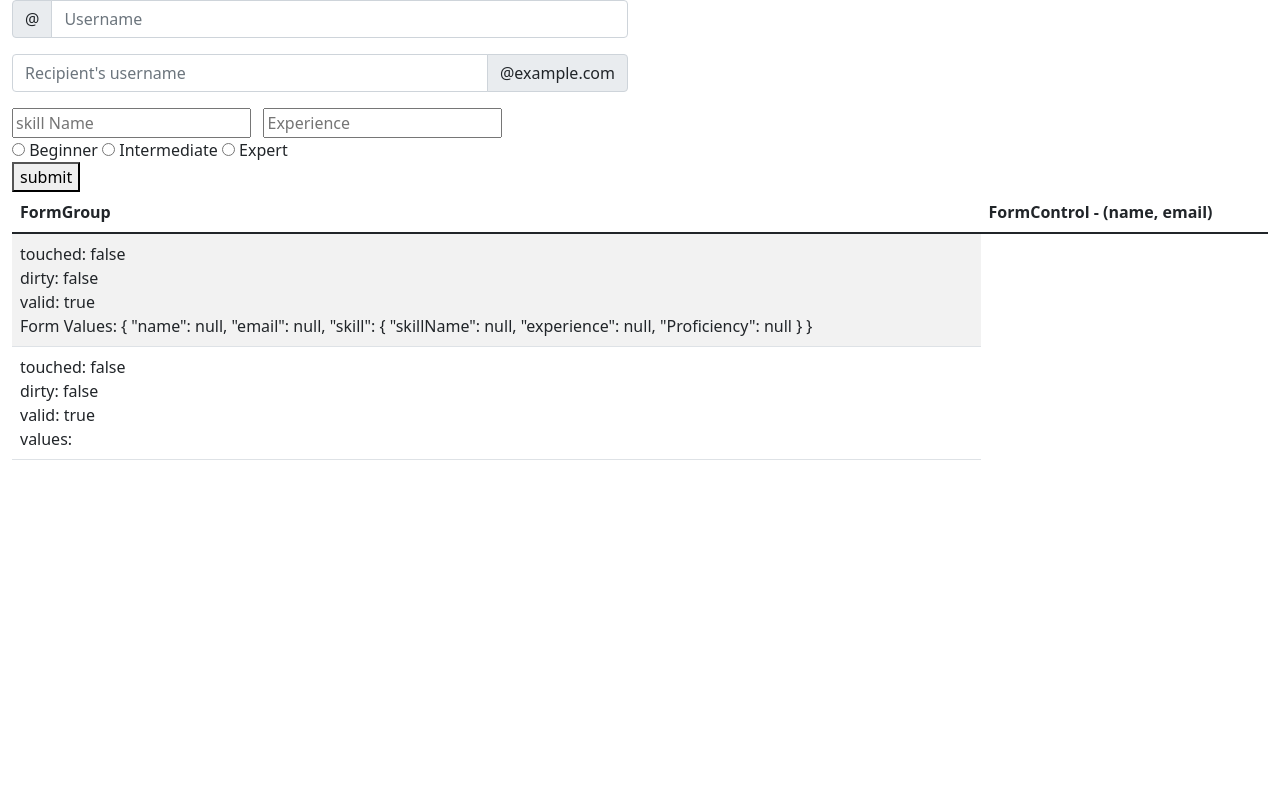
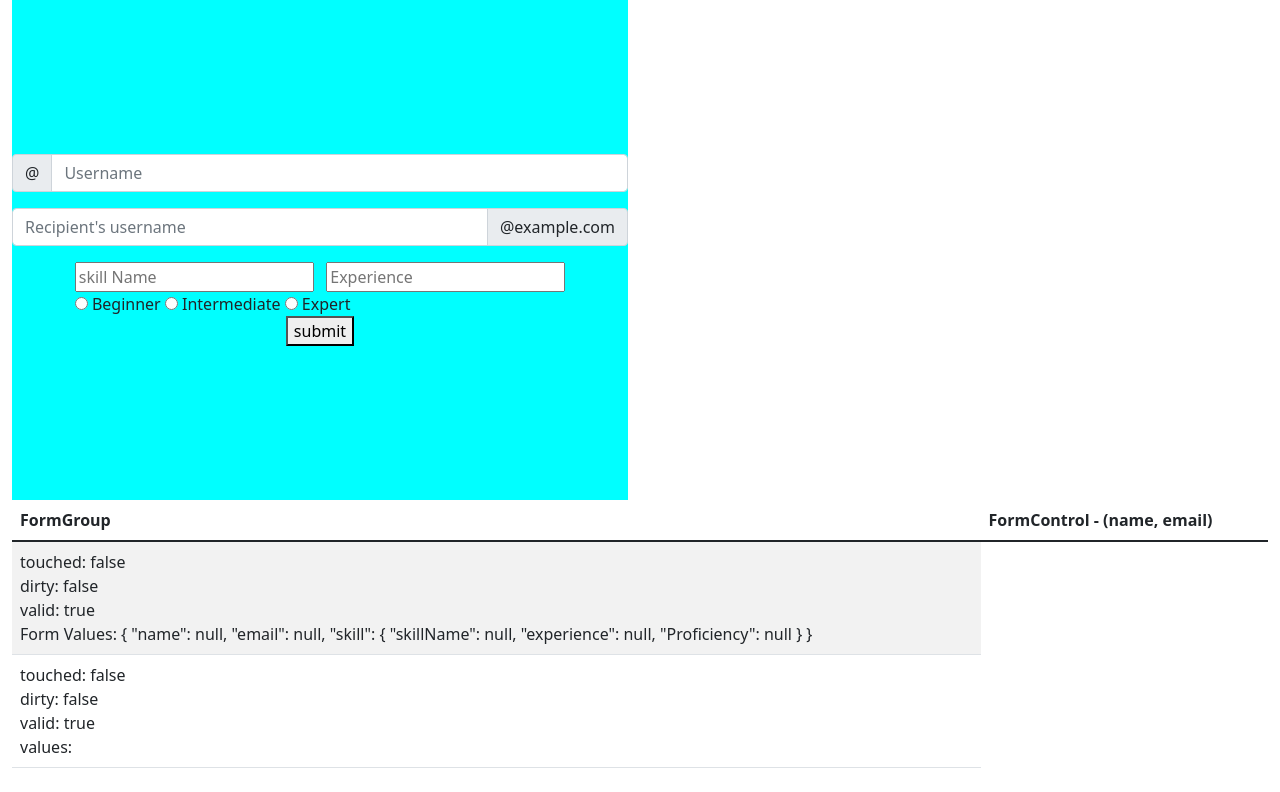
Before and after one commit to tveeru/angular_Topics, an Angular app: page / in a window 1280 px wide. Shown: the top 792 px of the page. Built offline with nearby package versions, Linux system fonts and the light colour scheme.

Commit message:
data added

```diff
--- a/src/app/app.component.css
+++ b/src/app/app.component.css
@@ -0,0 +1,15 @@
+.form-align{
+  background-color: aqua;
+  /* left: 50%;
+  top: 50%;
+  /* width: 100%;
+  position: absolute;
+  transform: translate(-50%,-50%); */
+
+  height:500px;
+  display: flex;
+  justify-content: center;
+  align-items: center;
+  flex-direction: column;
+
+}
--- a/src/app/app.component.html
+++ b/src/app/app.component.html
@@ -18,9 +18,9 @@
 
 -->
 <div class="container-fluid">
-  <div class="row">
-    <div class="col-md-6">
-      <form [formGroup]="employeeForm" (ngSubmit)="onSubmit()">
+  <div class="row align-items-center">
+    <div class="col-lg-6">
+      <form  ngClass="form-align" [formGroup]="employeeForm" (ngSubmit)="onSubmit()">
         <div class="input-group mb-3">
           <span class="input-group-text" id="basic-addon1">@</span>
           <input type="text"  formControlName="name" class="form-control" placeholder="Username" aria-label="Username" aria-describedby="basic-addon1">
```
Also changed, not shown: src/index.html (line endings or trailing spaces).
